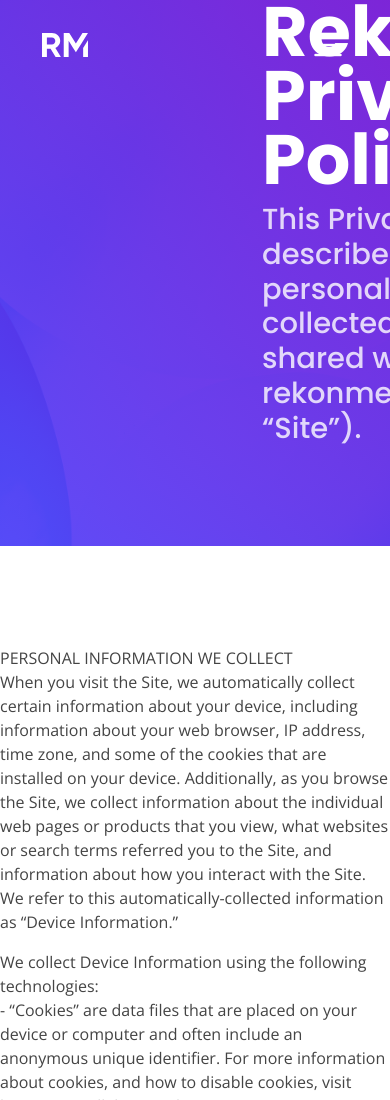
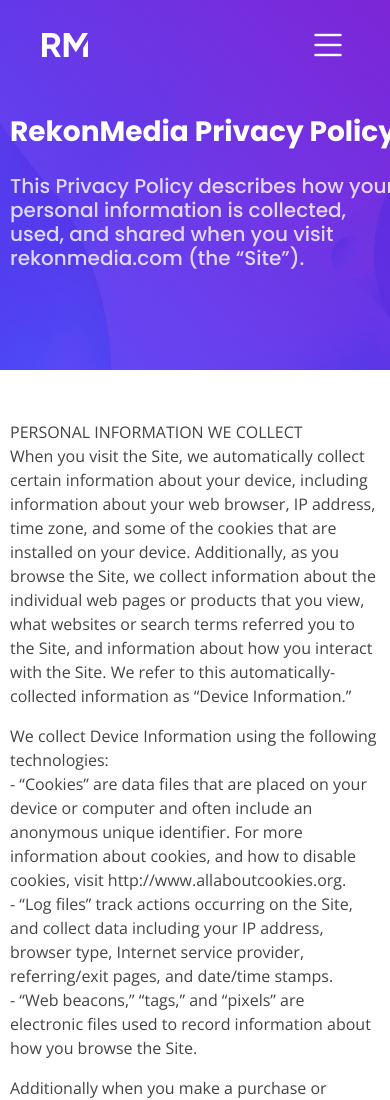
Before and after one commit to Lucasiocco/RekonMedia, a plain HTML site: page policy.html in a window 390 px wide. Shown: the top 1100 px of the page. Drawn offline with nearby package versions, Linux system fonts and the light colour scheme.

Commit message:
Responsive policy

```diff
--- a/RekonMedia/assets/css/style.css
+++ b/RekonMedia/assets/css/style.css
@@ -1640,3 +1640,31 @@
   }
 
 }
+
+@media (max-width: 768px) {
+  #heroContainerPolicy {
+    margin: 0px 20px;
+    margin-top: 100px;
+    padding: 0px;
+}
+}
+
+@media (max-width: 425px) {
+  #heroContainerPolicy {
+    margin: 0px 10px;
+    margin-top: 100px;
+    padding: 0px;
+}
+
+  .heroTitlePolicy {
+    font-size: 28px!important;
+}
+  .heroSubtitlePolicy {
+    font-size: 20px!important;
+}
+
+#containerPolicy {
+  padding: 50px 10px;
+}
+
+}
--- a/assets/css/style.css
+++ b/assets/css/style.css
@@ -1640,3 +1640,31 @@
   }
 
 }
+
+@media (max-width: 768px) {
+  #heroContainerPolicy {
+    margin: 0px 20px;
+    margin-top: 100px;
+    padding: 0px;
+}
+}
+
+@media (max-width: 425px) {
+  #heroContainerPolicy {
+    margin: 0px 10px;
+    margin-top: 100px;
+    padding: 0px;
+}
+
+  .heroTitlePolicy {
+    font-size: 28px!important;
+}
+  .heroSubtitlePolicy {
+    font-size: 20px!important;
+}
+
+#containerPolicy {
+  padding: 50px 10px;
+}
+
+}
```
Also changed, not shown: RekonMedia/index.html (+2 -2 lines), index.html (+2 -2 lines), policy.html (+1 -1 lines), RekonMedia/assets/img/rekonMediaFAVICON.png (deleted), assets/img/rekonMediaFAVICON.png (deleted).
